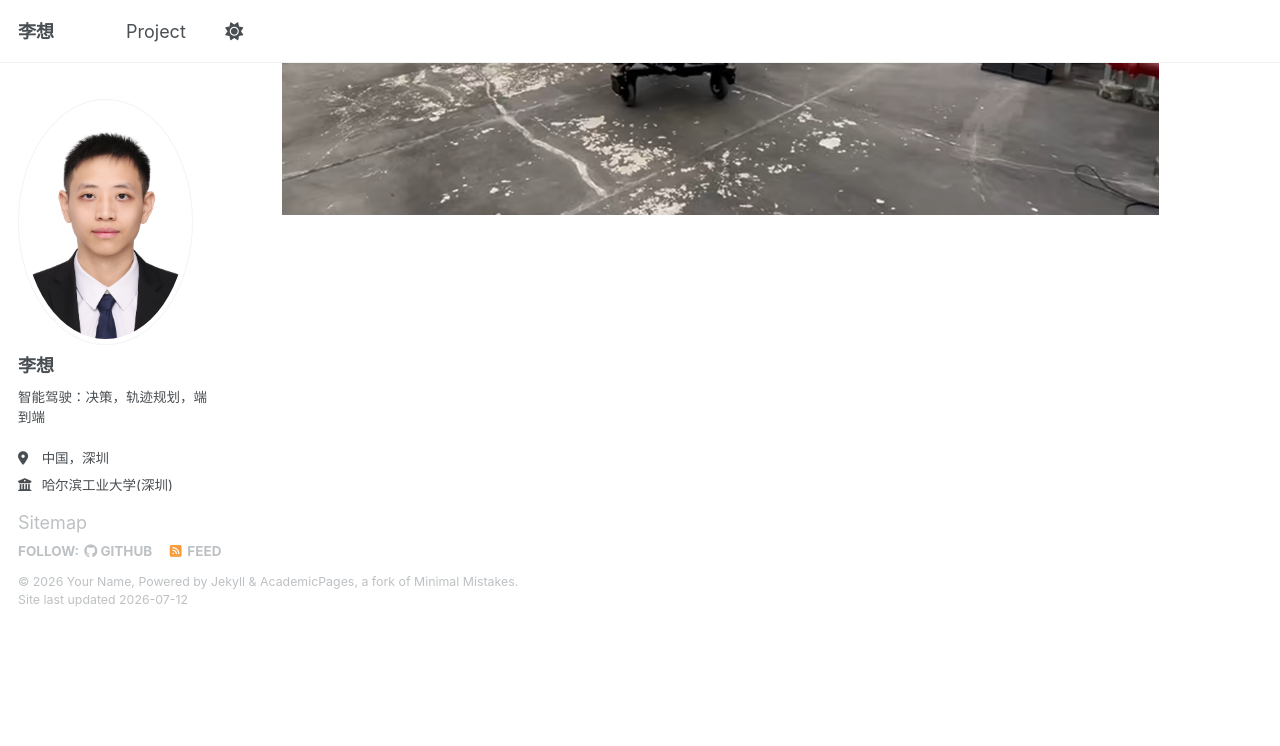
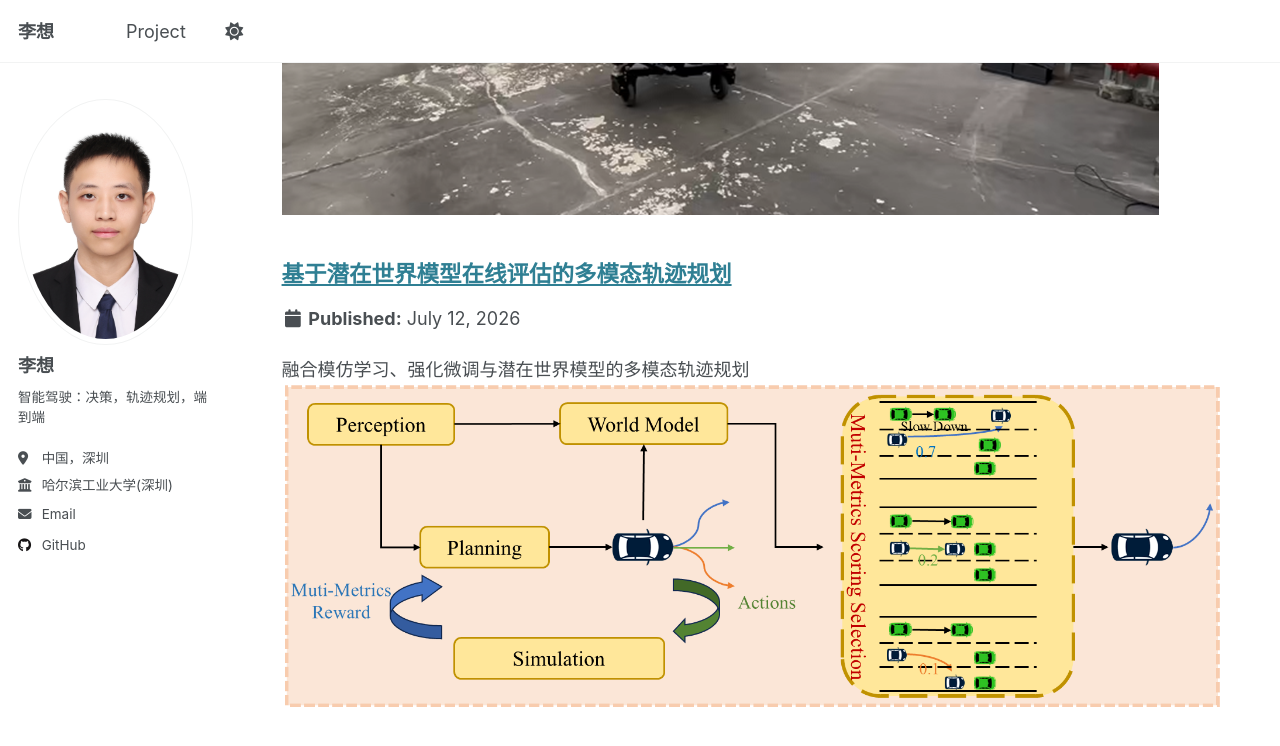
Before and after one commit to AzukiScarlet/azukiscarlet.github.io, a Jekyll site: the page built from _pages/project.html, in a window 1280 px wide and 900 px high, scrolled down 4103 px. Shown: the top 746 px of the window. Built offline with Jekyll 4.4.1, drawn with Linux system fonts in a browser that asks for light colours; before the commit the page ends 4731 px from its top, so only the background shows below that.

Commit message:
Add worldmodel project page and assets

```diff
--- /dev/null
+++ b/_project/6-worldmodel.md
@@ -0,0 +1,60 @@
+---
+title: "基于潜在世界模型在线评估的多模态轨迹规划"
+excerpt: "融合模仿学习、强化微调与潜在世界模型的多模态轨迹规划<br/><img src='/images/figures/project/worldmodel/cover.png'>"
+collection: project
+---
+
+## 项目简介
+
+> “REALM: Reinforcement Fine-Tuning with Latent World Model Based Online Evaluation for Multimodal Planning,” submitted to the 2026 IEEE/RSJ International Conference on Intelligent Robots and Systems (IROS 2026).
+
+该项目面向复杂交通环境中的多模态轨迹规划问题，提出了 REALM 框架。方法首先利用模仿学习高效生成多条候选轨迹，再通过闭环强化学习微调提升轨迹的安全性、通行效率和舒适性。针对传统评分器难以判断周围车辆如何响应不同候选轨迹的问题，框架引入潜在世界模型，为每条候选轨迹并行推演对应的未来场景状态，并通过多目标评估器选择最终轨迹。
+
+## 方法流程
+
+REALM 主要包含多模态轨迹生成器、策略优化器、潜在世界模型和轨迹评估器四个部分。轨迹生成器输出不同横向意图与纵向进度组合的候选轨迹；策略优化器利用闭环模拟奖励进行组内相对策略优化；潜在世界模型根据每条固定候选轨迹推演未来环境状态；评估器综合无碰撞、可行驶区域、碰撞时间、舒适性和行驶进度完成在线排序。
+
+<div style="text-align: center; margin: 20px 0;">
+  <img src="/images/figures/project/worldmodel/pipeline.png" alt="REALM 方法流程" style="max-width: 100%; height: auto; border-radius: 8px;">
+</div>
+
+## 实验展示
+
+以下视频展示了 REALM 在提前避障、紧急响应、变道超车和行人交互等场景中的规划效果，以及不同模块配置下的结果对比。
+
+<div style="display: grid; grid-template-columns: repeat(auto-fit, minmax(280px, 1fr)); gap: 18px; margin: 20px 0;">
+  <figure style="margin: 0;">
+    <video controls playsinline preload="metadata" style="width: 100%; height: auto; border-radius: 8px;">
+      <source src="/images/figures/project/worldmodel/avoidance_in_time.mp4" type="video/mp4">
+    </video>
+    <figcaption style="text-align: center; color: #666; font-size: 14px;">提前感知风险并及时避障</figcaption>
+  </figure>
+
+  <figure style="margin: 0;">
+    <video controls playsinline preload="metadata" style="width: 100%; height: auto; border-radius: 8px;">
+      <source src="/images/figures/project/worldmodel/emergency_response.mp4" type="video/mp4">
+    </video>
+    <figcaption style="text-align: center; color: #666; font-size: 14px;">紧急交通场景响应</figcaption>
+  </figure>
+
+  <figure style="margin: 0;">
+    <video controls playsinline preload="metadata" style="width: 100%; height: auto; border-radius: 8px;">
+      <source src="/images/figures/project/worldmodel/lane_change_overtake.mp4" type="video/mp4">
+    </video>
+    <figcaption style="text-align: center; color: #666; font-size: 14px;">变道超车轨迹规划</figcaption>
+  </figure>
+
+  <figure style="margin: 0;">
+    <video controls playsinline preload="metadata" style="width: 100%; height: auto; border-radius: 8px;">
+      <source src="/images/figures/project/worldmodel/pass_pedestrian.mp4" type="video/mp4">
+    </video>
+    <figcaption style="text-align: center; color: #666; font-size: 14px;">行人交互场景通行</figcaption>
+  </figure>
+
+  <figure style="margin: 0;">
+    <video controls playsinline preload="metadata" style="width: 100%; height: auto; border-radius: 8px;">
+      <source src="/images/figures/project/worldmodel/Ablation_result.mp4" type="video/mp4">
+    </video>
+    <figcaption style="text-align: center; color: #666; font-size: 14px;">不同模块配置的结果对比</figcaption>
+  </figure>
+</div>
```
Also changed, not shown: _pages/about.md (+12 -0 lines), images/figures/project/worldmodel/cover.png (added), images/figures/project/worldmodel/pipeline.png (added), 5 other files.
